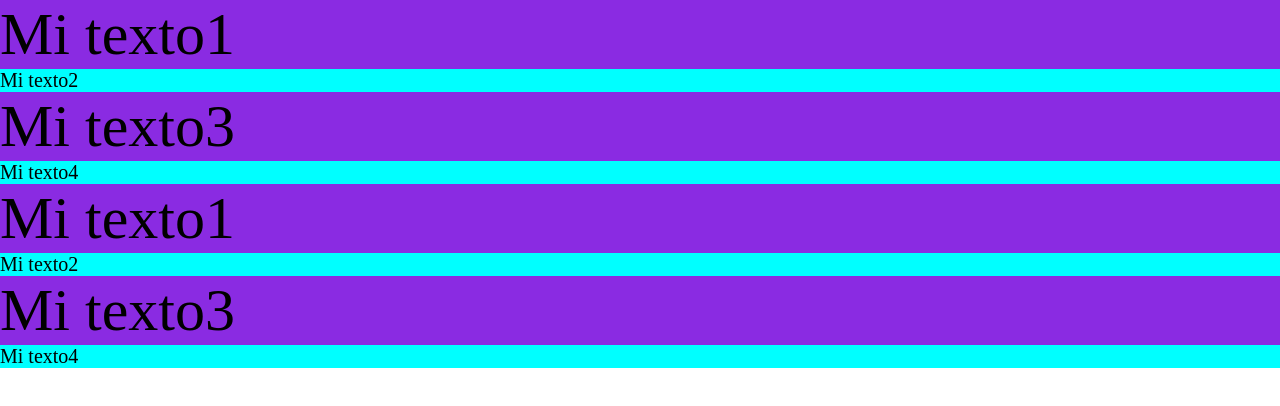
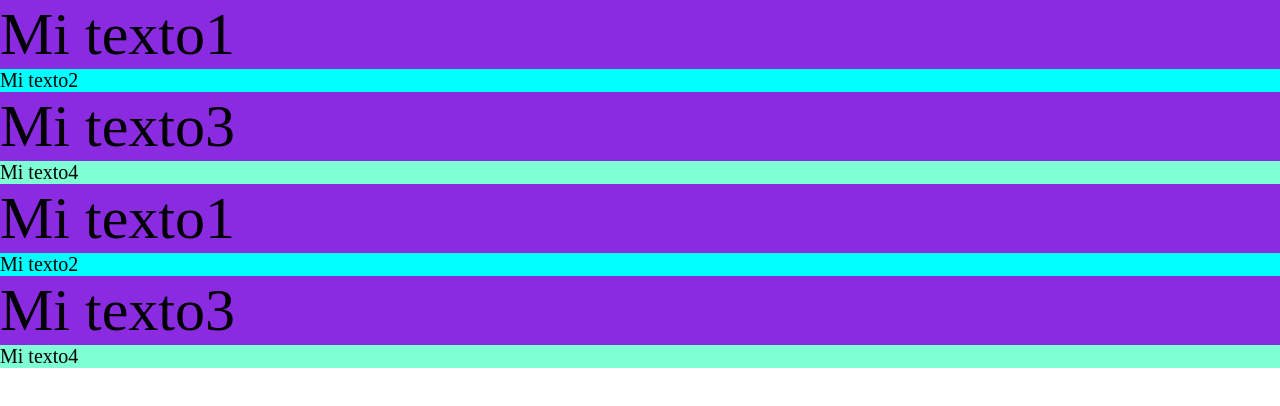
Before and after one commit to jihuder/css-expert, a plain HTML site: page ReferenciaCss/tecnicasDeClase/index.html in a window 1280 px wide. Drawn offline with Linux system fonts and the light colour scheme.

Commit message:
feat: agreagr last-child
Le agrega la regla al ultimo elemento de la lista

```diff
--- a/ReferenciaCss/tecnicasDeClase/styles.css
+++ b/ReferenciaCss/tecnicasDeClase/styles.css
@@ -11,3 +11,6 @@ p:nth-child(even){
     font-size: 20px;
     background-color:aqua;
 }
+p:last-child{
+    background-color:aquamarine ;
+}
```
